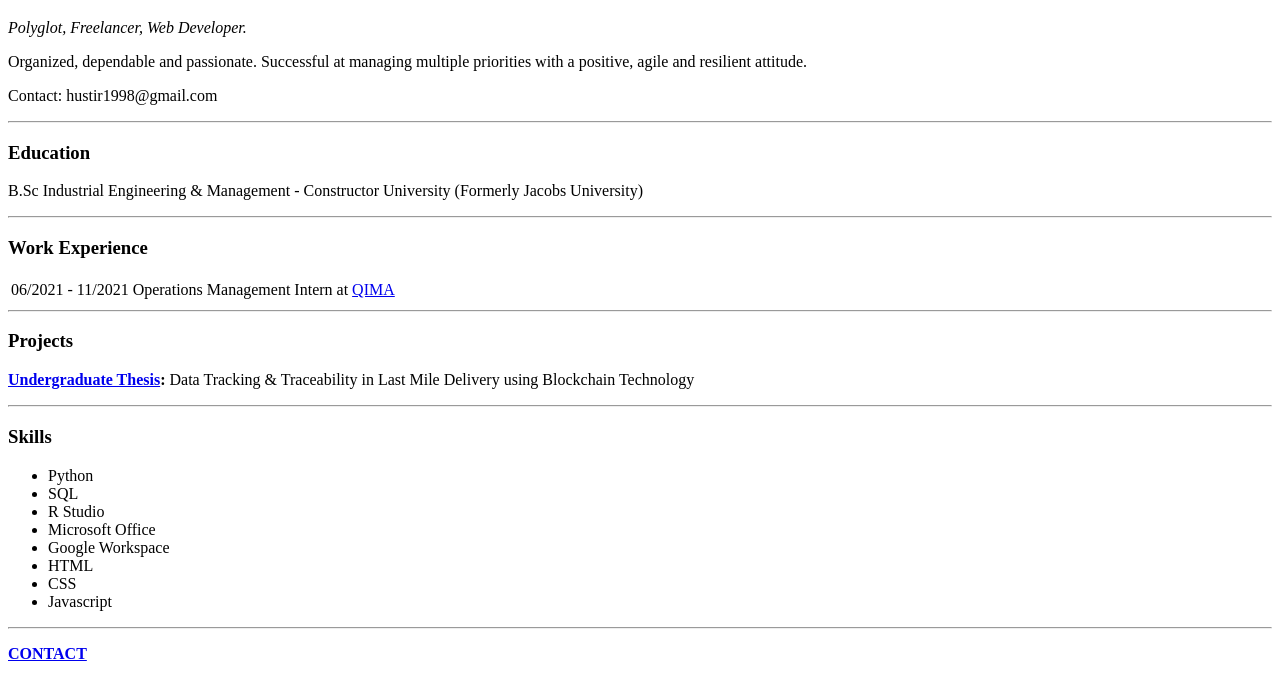
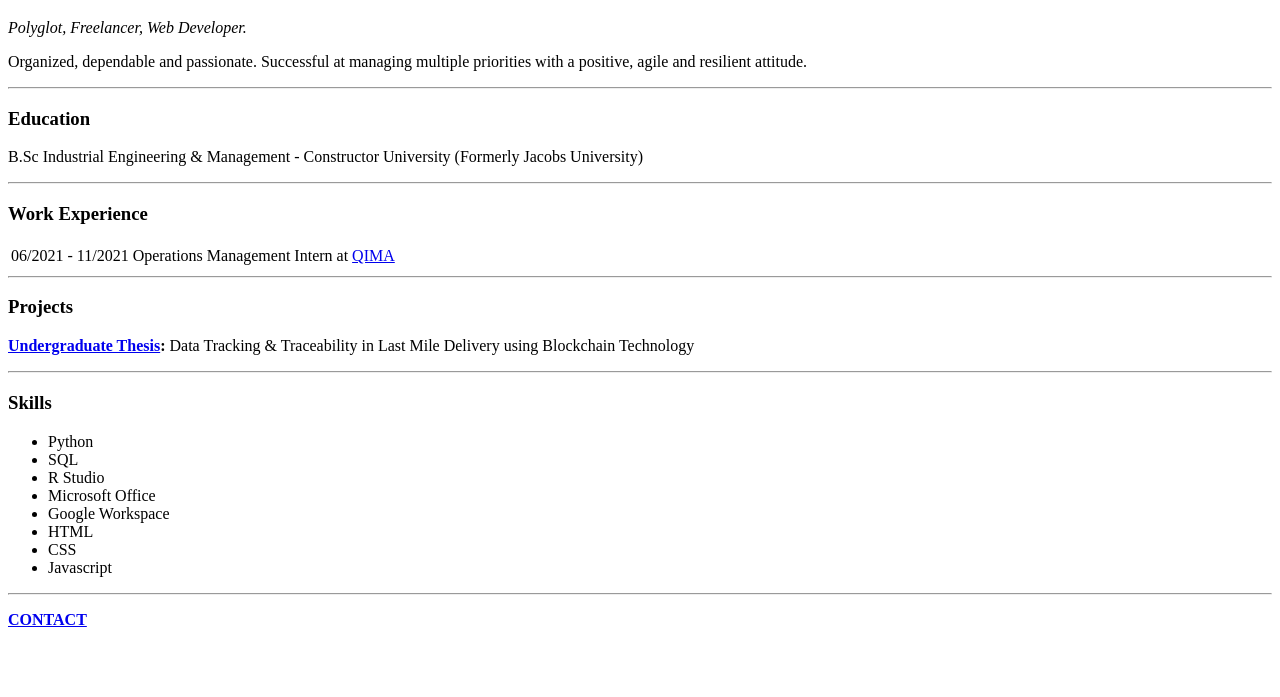
Before and after one commit to htirmazi98/portfolio, a plain HTML site: page index.html in a window 1280 px wide. Shown: the part 61-758 px from the top of the page. Drawn offline with Linux system fonts and the light colour scheme.

Commit message:
Update index.html

```diff
--- a/index.html
+++ b/index.html
@@ -11,9 +11,6 @@
   <h1>HUSSAIN TIRMAZI</h1>
   <p><em>Polyglot, Freelancer, Web Developer.</em></p>
   <p>Organized, dependable and passionate. Successful at managing multiple priorities with a positive, agile and resilient attitude.</p>
-  <p>
-    Contact: hustir1998@gmail.com
-  </p>
   <hr>
   <h3>Education</h3>
   <p>
```
